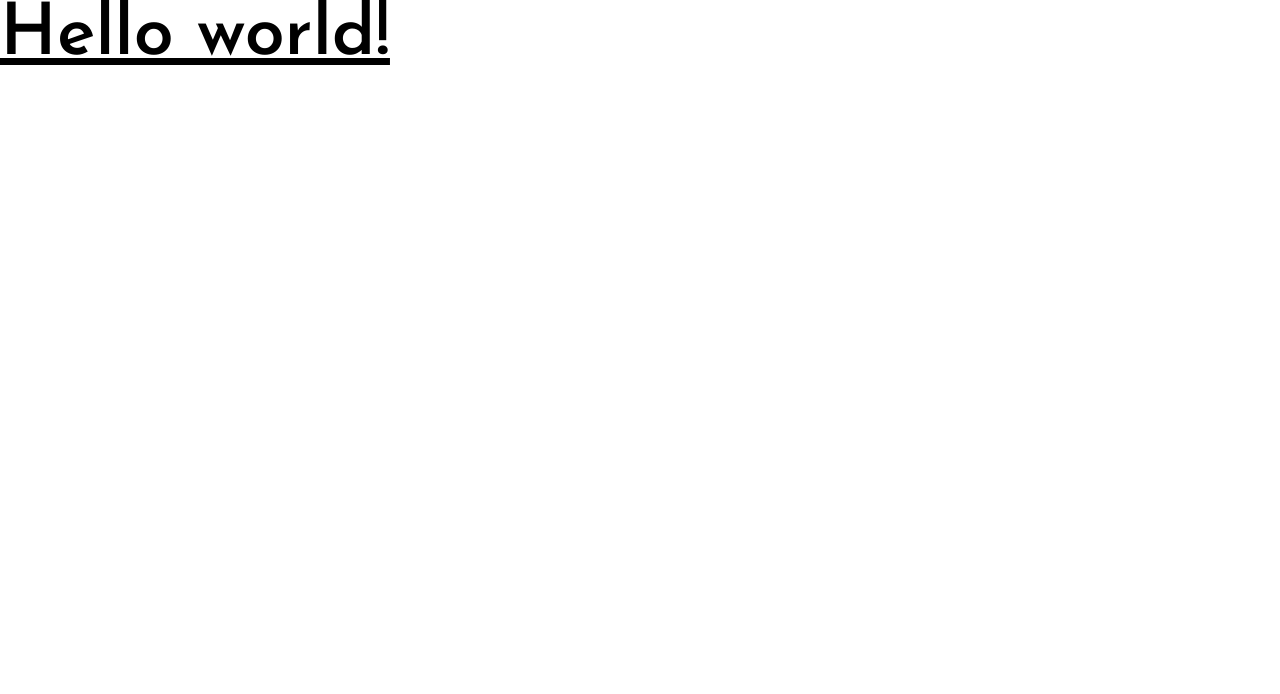
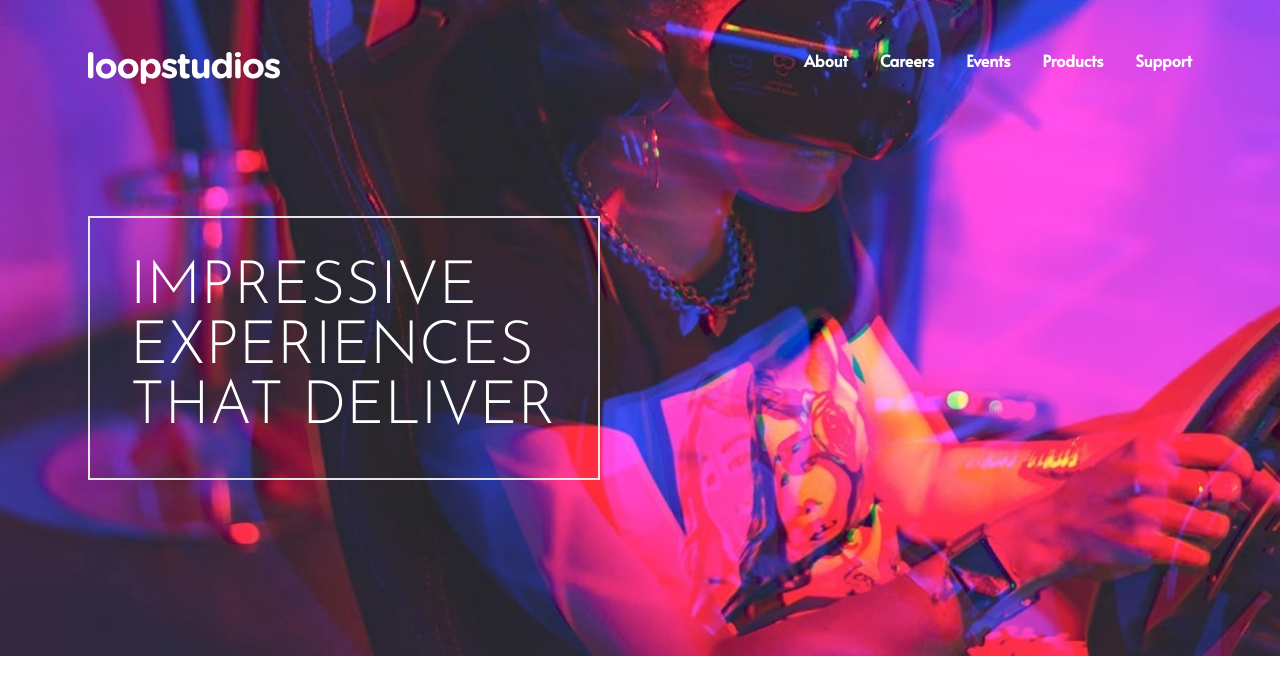
Before and after one commit to Aman-Dubey/loopStudio, a website: page index.html in a window 1280 px wide. Drawn offline with Linux system fonts and the light colour scheme.

Commit message:
Implemented Nav-Bar

```diff
--- a/index.html
+++ b/index.html
@@ -5,12 +5,64 @@
   <meta name="viewport" content="width=device-width, initial-scale=1.0">
   <link rel="preconnect" href="https://fonts.googleapis.com">
   <link rel="preconnect" href="https://fonts.gstatic.com" crossorigin>
-  <link href="https://fonts.googleapis.com/css2?family=Alata&family=Josefin+Sans:wght@400;600&display=swap" rel="stylesheet">
+  <link
+      href="https://fonts.googleapis.com/css2?family=Alata&family=Josefin+Sans:wght@300&display=swap"
+      rel="stylesheet"
+    />
   <link href="/css/output.css" rel="stylesheet">
 </head>
 <body>
-  <h1 class="text-7xl font-bold underline">
-    Hello world!
-  </h1>
+    <section id="hero">
+        <div class="container max-w-6xl mx-auto px-6 py-12">
+            <nav class="flex justify-between items-center text-white font-bold">
+                <!-- logo -->
+                <img src="./images/logo.svg" alt="logo" class="">
+
+                <!-- Medium screen Navigation bar -->
+                <div class="hidden font-alata md:flex md:space-x-8 h-10">
+                    <!-- About -->
+                    <div class="group">
+                        <a href="#">About</a>
+                        <div class="group-hover:border-b mx-2"></div>
+                    </div>
+
+                    <!-- Careers -->
+                    <div class="group">
+                        <a href="#">Careers</a>
+                        <div class="group-hover:border-b mx-2"></div>
+                    </div>
+
+                    <!-- Events -->
+                    <div class="group">
+                        <a href="#">Events</a>
+                        <div class="group-hover:border-b mx-2"></div>
+                    </div>
+
+                    <!-- Products -->
+                    <div class="group">
+                        <a href="#">Products</a>
+                        <div class="group-hover:border-b mx-2"></div>
+                    </div>
+
+                    <!-- Support -->
+                    <div class="group">
+                        <a href="#">Support</a>
+                        <div class="group-hover:border-b mx-2"></div>
+                    </div>
+                </div>
+
+                <!-- todo Hamburger -->
+
+            </nav>
+
+            <!-- todo Mobile view -->
+
+            <!-- Impressice Expreience that deliver -->
+
+            <div class="max-w-lg p-4 md:p-10 my-32 text-4xl md:text-6xl uppercase font-sans border-2 text-white">
+                Impressive Experiences that deliver
+            </div>
+        </div>
+    </section>
 </body>
 </html>
--- a/input.css
+++ b/input.css
@@ -1,3 +1,16 @@
 @tailwind base;
 @tailwind components;
 @tailwind utilities;
+
+#hero {
+    background-image : url('../images/desktop/image-hero.jpg');
+    background-repeat : no-repeat;
+    background-size : cover;
+}
+
+@media (max-width: 576px) {
+    #hero {
+        background-image : url('../images/mobile/image-hero.jpg');
+        background-position: center;
+    }
+}
```
Also changed, not shown: css/output.css.
